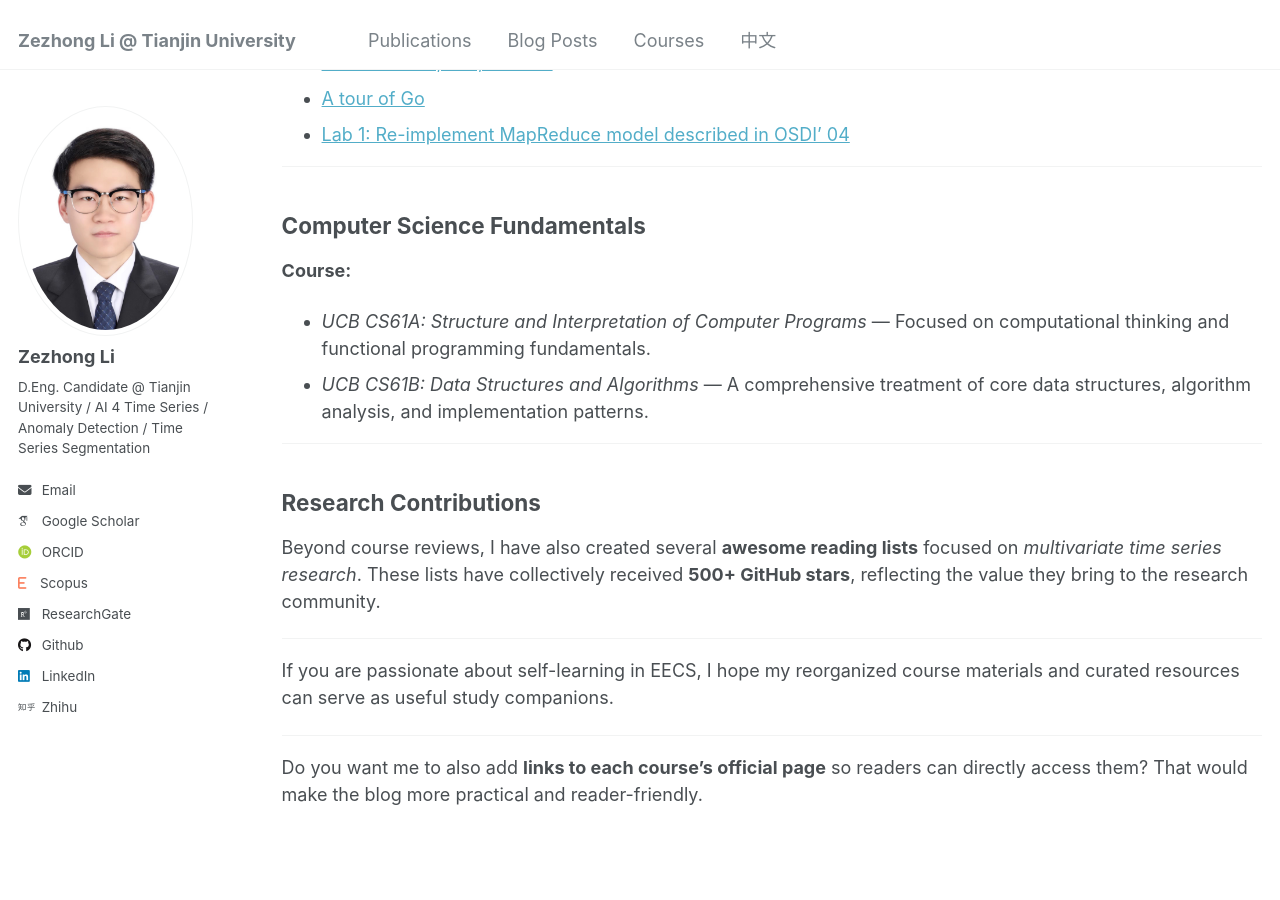
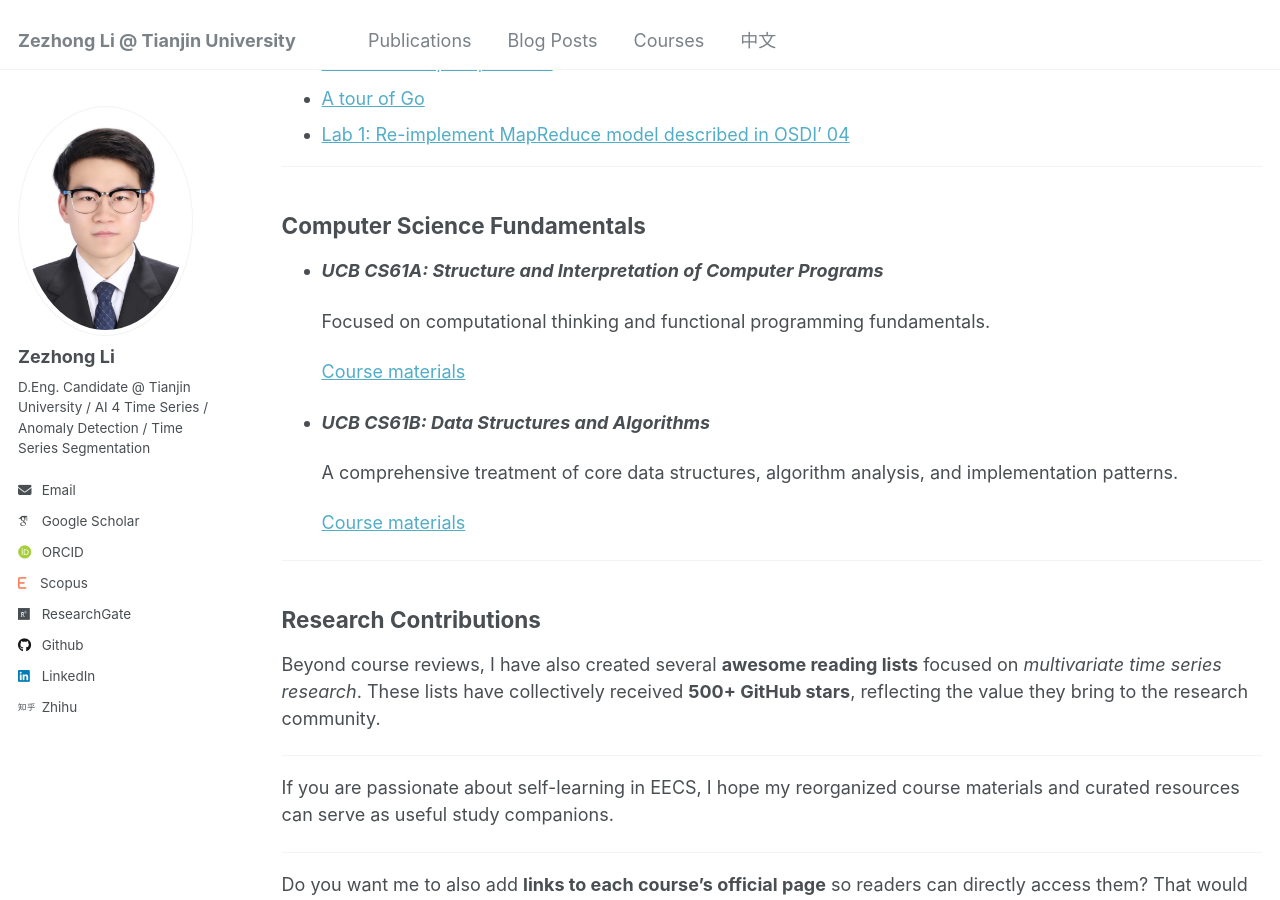
Before and after one commit to lzz19980125/lzz19980125.github.io, a Jekyll site: the page built from _pages/courses.md, in a window 1280 px wide and 900 px high, scrolled down 2001 px. Built offline with Jekyll 4.4.1, drawn with Linux system fonts in a browser that asks for light colours; some web fonts are replaced.

Commit message:
Update courses.md

```diff
--- a/_pages/courses.md
+++ b/_pages/courses.md
@@ -79,10 +79,17 @@ A legendary course on distributed computing principles, from consensus protocols
 
 ## Computer Science Fundamentals
 
-**Course:**
+- ***UCB CS61A: Structure and Interpretation of Computer Programs***
 
-- *UCB CS61A: Structure and Interpretation of Computer Programs* — Focused on computational thinking and functional programming fundamentals.
-- *UCB CS61B: Data Structures and Algorithms* — A comprehensive treatment of core data structures, algorithm analysis, and implementation patterns.
+  Focused on computational thinking and functional programming fundamentals.
+
+  [Course materials](https://github.com/lzz19980125/UC-Berkeley_CS61A)
+
+- ***UCB CS61B: Data Structures and Algorithms***
+
+  A comprehensive treatment of core data structures, algorithm analysis, and implementation patterns.
+
+  [Course materials](https://github.com/lzz19980125/UC_Berkeley_CS61B)
 
 ------
 
```
